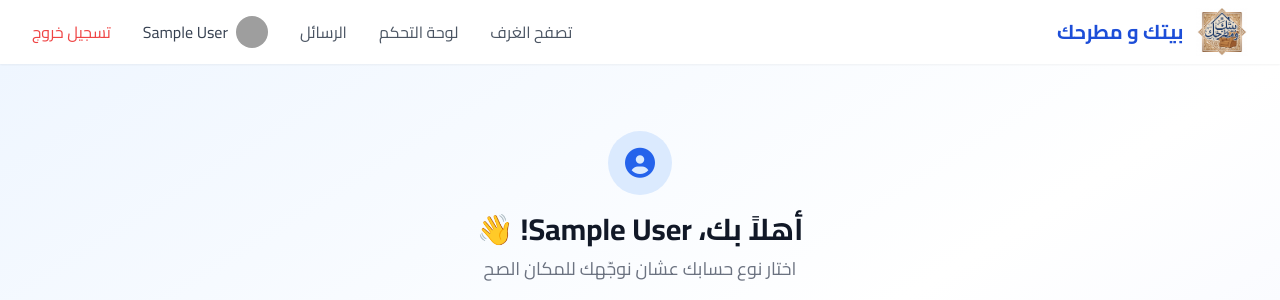
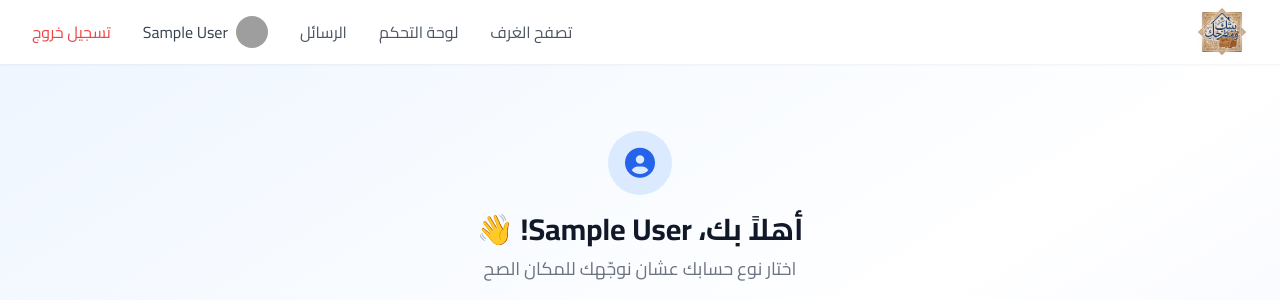
Before and after one commit to enterprisehnu3/Beitak-w-Matrahk, a Flask app: page /choose-role in a window 1280 px wide. Shown: the top 300 px of the page. Run offline with Flask 3, Linux system fonts and the light colour scheme; the visitor is signed in with stand-in values (Sample User, id 1); data that the repository does not hold is empty; some libraries are stand-ins or nearby versions; grey boxes are pictures that could not be loaded.

Commit message:
إزالة النص المكرر بجانب اللوجو في الهيدر

```diff
--- a/templates/components/layout/navbar.html
+++ b/templates/components/layout/navbar.html
@@ -6,7 +6,6 @@
                 <a href="{{ url_for('main.index') }}" class="flex-shrink-0 flex items-center gap-3 decoration-0">
                     <img src="{{ url_for('static', filename='img/logo.png') }}" alt="بيتك و مطرحك"
                         class="h-12 w-auto hover:opacity-90 transition">
-                    <span class="font-bold text-xl text-primary-700 block">بيتك و مطرحك</span>
                 </a>
             </div>
 
```
